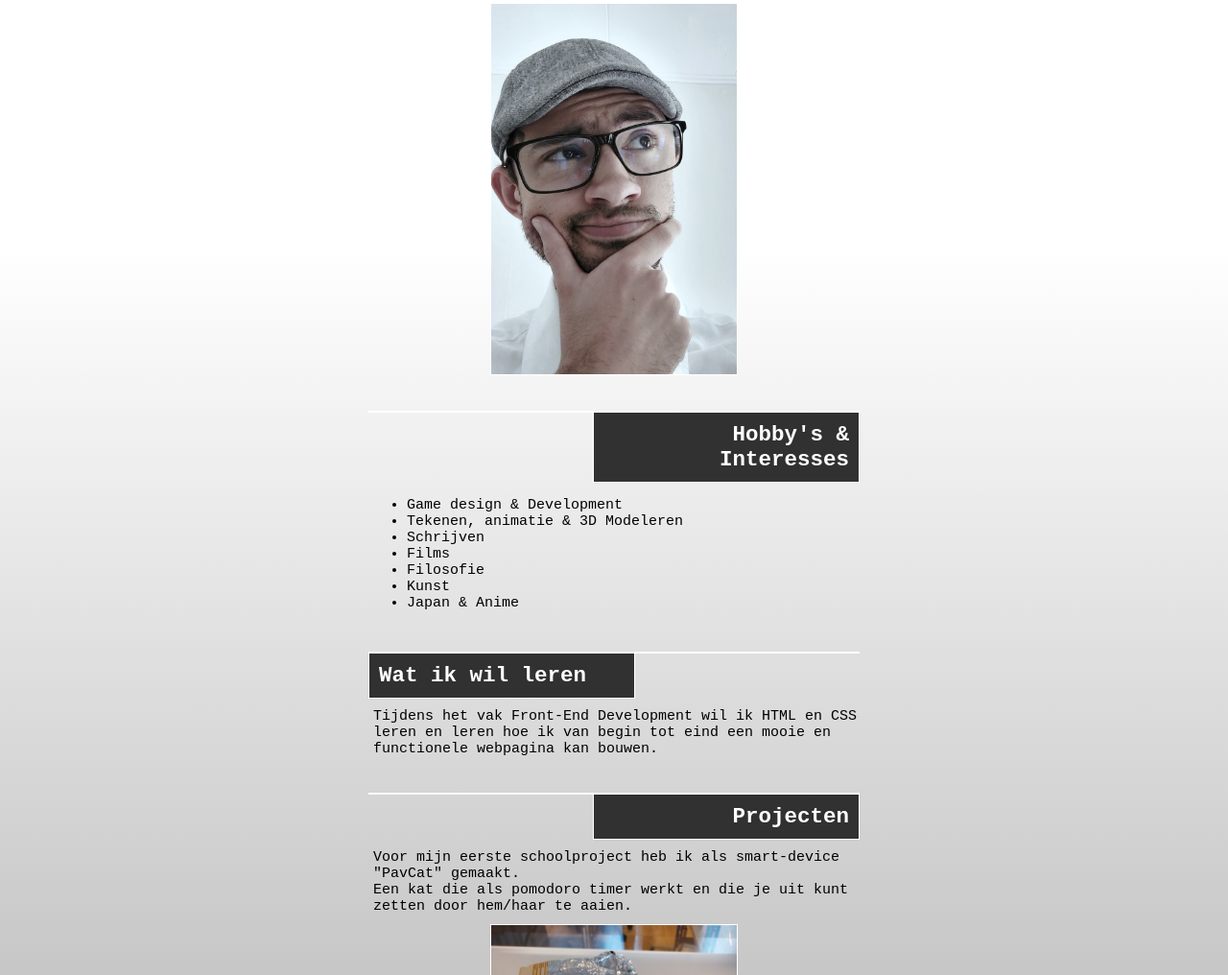
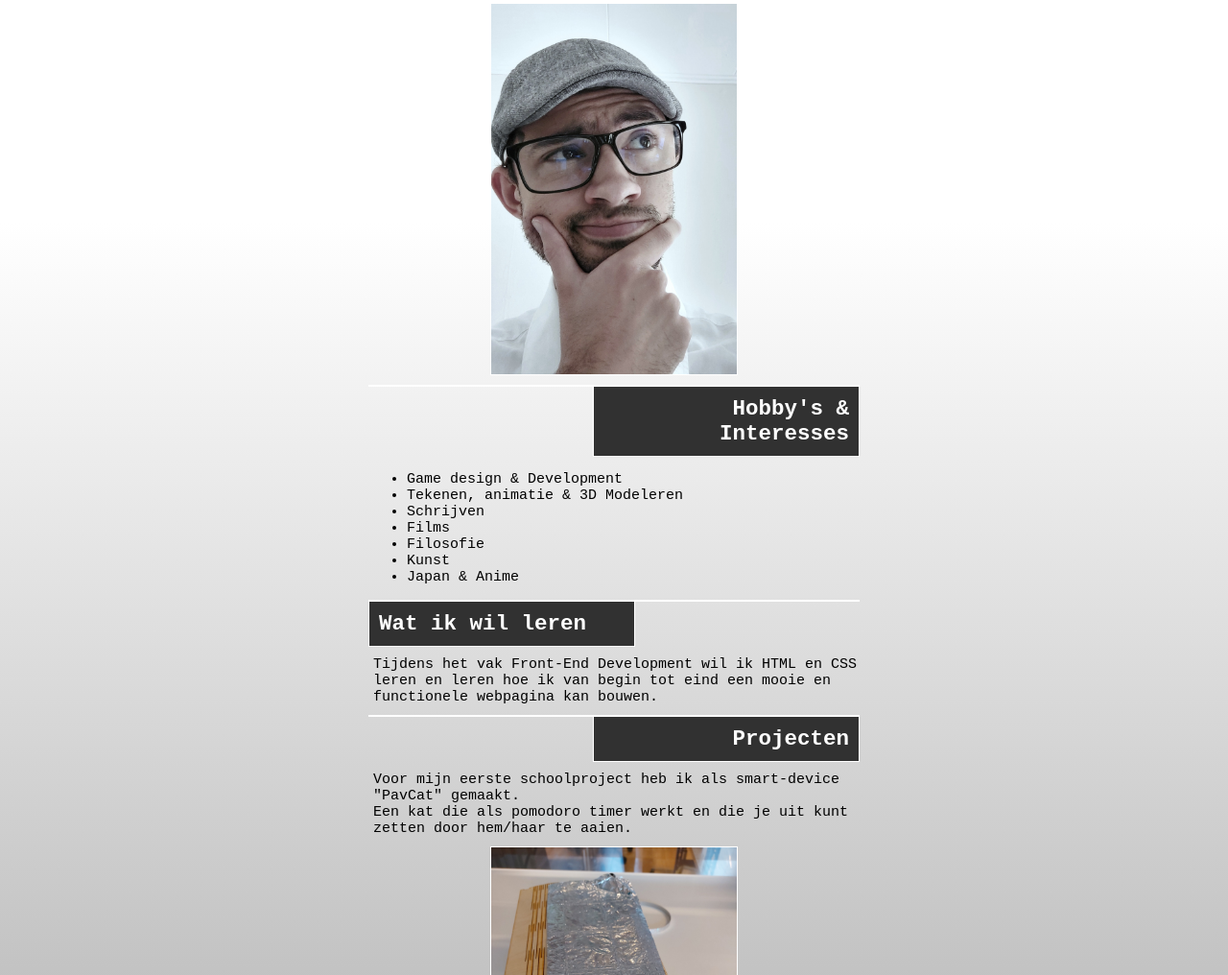
Before and after one commit to 0992163-Takura/portfolio_webdev, a plain HTML site: page index.html in a window 1280 px wide. Shown: the part 315-1331 px from the top of the page at 96% size. Drawn offline with Linux system fonts and the light colour scheme.

Commit message:
Minor adjustments before handing in

```diff
--- a/index.html
+++ b/index.html
@@ -32,7 +32,7 @@
         </p>
         <img id = "Takura" src="IMG/20220622_120425.jpg">
       </section>
-      <p class="Whitespace"><br></p>
+
       <section id = "Hobby">
         <a name = "Hobby"><h2>Hobby's & Interesses</h2></a>
         <ul>
@@ -45,13 +45,12 @@
           <li>Japan & Anime</li>
         </ul>
       </section>
-      <p class="Whitespace"><br></p>
+
       <section id = "Leren">
         <a name = "Leren"><h2>Wat ik wil leren</h2></a>
         <p>Tijdens het vak Front-End Development wil ik HTML en CSS leren en
           leren hoe ik van begin tot eind een mooie en functionele webpagina kan bouwen.</p>
       </section>
-      <p class="Whitespace"><br></p>
       <section id = "Projecten">
         <a name = "Projecten"><h2>Projecten</h2></a>
         <p>Voor mijn eerste schoolproject heb ik als smart-device "PavCat" gemaakt.<br>
@@ -59,6 +58,7 @@
         </p>
         <img id="pavcat" src = "IMG/20220913_165203.jpg">
       </section>
+
       <section id = "Mijn_werk">
         <a name = "Mijn werk"><h2>Mijn werk</h2></a>
         <p>Als je op de afbeelding hieronder klikt kom je op mijn portfolio in Notion terecht, met een aantal van mijn werken.</p>
```
Also changed, not shown: CSS/style.css (+0 -8 lines).
